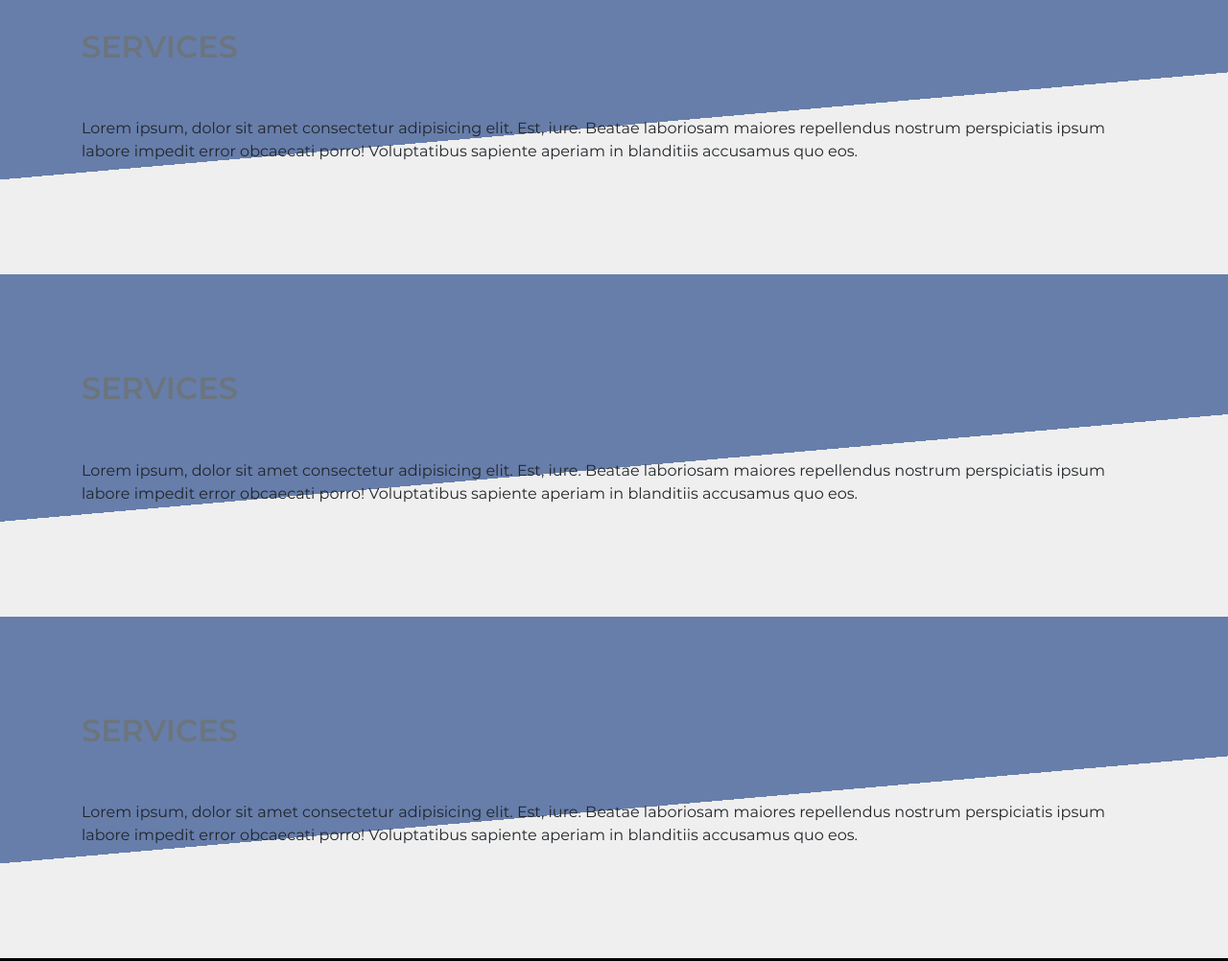
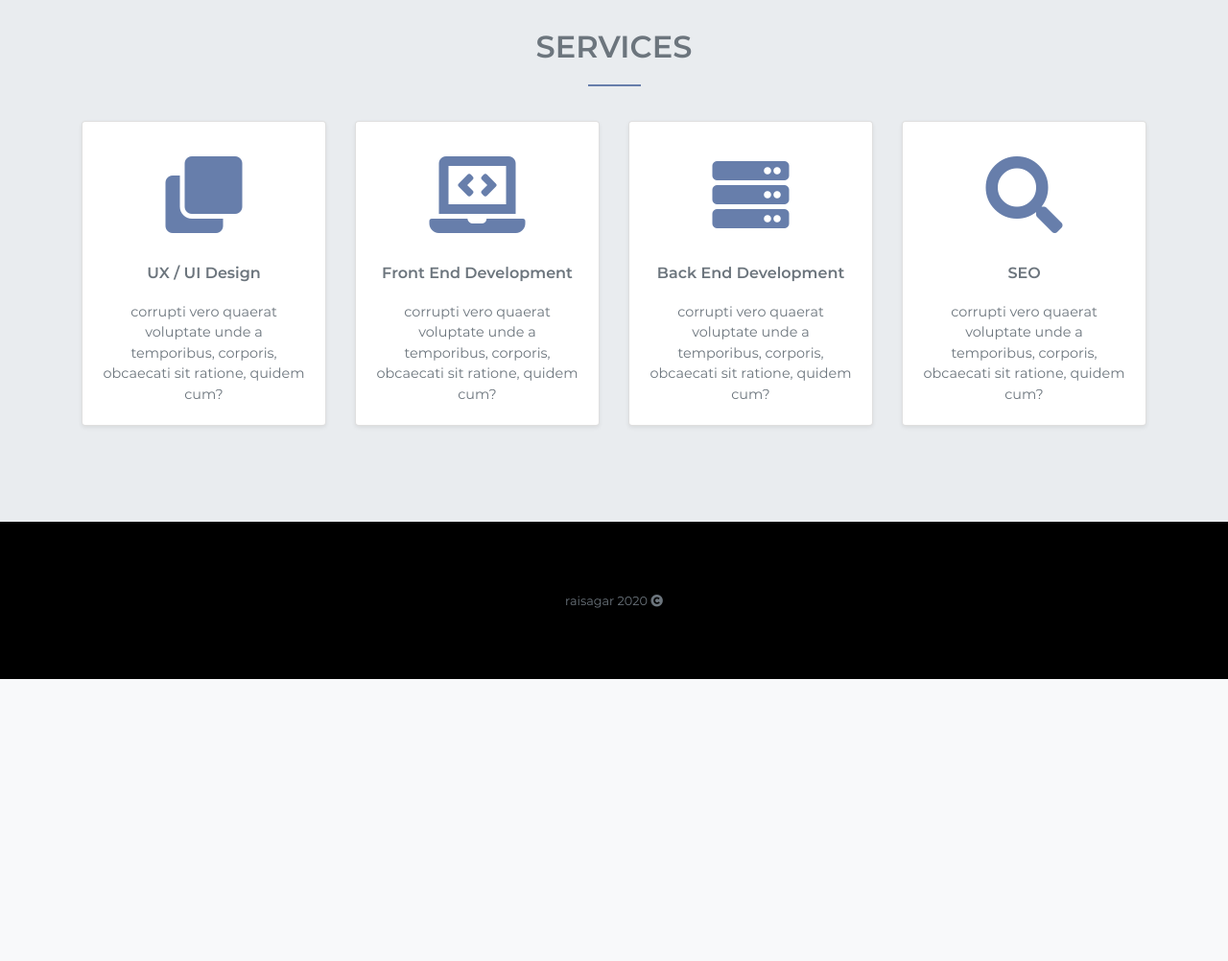
Before and after one commit to sagarrai2020/mark-lopez-v1, a website built with webpack: page docs/index.html in a window 1280 px wide. Shown: the part 2540-3542 px from the top of the page at 96% size. After the commit the page ends 3248 px from the top, so only its background shows below. Built offline with nearby package versions, Linux system fonts and the light colour scheme.

Commit message:
service section working

```diff
--- a/docs/index.html
+++ b/docs/index.html
@@ -272,39 +272,53 @@
 
        <section class="services" id="services">
            <div class="container">
-            <h1>
-                services
-            </h1>
-            <p>
-                Lorem ipsum, dolor sit amet consectetur adipisicing elit. Est, iure. Beatae laboriosam maiores repellendus nostrum perspiciatis ipsum labore impedit error obcaecati porro! Voluptatibus sapiente aperiam in blanditiis accusamus quo eos.
-            </p>
+                <h1 class="animated">
+                    services
+                </h1>
+
+                <div class="row">
+                    <div class="col-lg-3 col-md-4  col-sm-6">
+                        <div class="card card-body shadow-sm animated">
+                            <i class="fas fa-clone"></i>
+                            <div class="card-title"><h2>UX / UI Design</h2></div>
+                            <div class="card-text text-muted">
+                                corrupti vero quaerat voluptate unde a temporibus, corporis, obcaecati sit ratione, quidem cum?
+                            </div>
+                        </div>
+                    </div>
+                    <div class="col-lg-3 col-md-4  col-sm-6">
+                        <div class="card card-body shadow-sm animated">
+                            <i class="fas fa-laptop-code"></i>
+                            <div class="card-title"><h2>Front End Development</h2></div>
+                            <div class="card-text text-muted">
+                                corrupti vero quaerat voluptate unde a temporibus, corporis, obcaecati sit ratione, quidem cum?
+                            </div>
+                        </div>
+                    </div>
+                    <div class="col-lg-3 col-md-4  col-sm-6">
+                        <div class="card card-body shadow-sm animated">
+                            <i class="fas fa-server"></i>
+                            <div class="card-title"><h2>Back End Development</h2></div>
+                            <div class="card-text text-muted">
+                                corrupti vero quaerat voluptate unde a temporibus, corporis, obcaecati sit ratione, quidem cum?
+                            </div>
+                        </div>
+                    </div>
+                    <div class="col-lg-3 col-md-4  col-sm-6">
+                        <div class="card card-body shadow-sm animated">
+                            <i class="fas fa-search"></i>
+                            <div class="card-title"><h2>SEO</h2></div>
+                            <div class="card-text text-muted">
+
+                                corrupti vero quaerat voluptate unde a temporibus, corporis, obcaecati sit ratione, quidem cum?
+                            </div>
+                        </div>
+                    </div>
+                </div>
 
            </div>
         </section>
 
-        <section class="services" id="services">
-            <div class="container">
-             <h1>
-                 services
-             </h1>
-             <p>
-                 Lorem ipsum, dolor sit amet consectetur adipisicing elit. Est, iure. Beatae laboriosam maiores repellendus nostrum perspiciatis ipsum labore impedit error obcaecati porro! Voluptatibus sapiente aperiam in blanditiis accusamus quo eos.
-             </p>
-
-            </div>
-         </section>
-
-         <section class="services" id="services">
-             <div class="container">
-              <h1>
-                  services
-              </h1>
-              <p>
-                  Lorem ipsum, dolor sit amet consectetur adipisicing elit. Est, iure. Beatae laboriosam maiores repellendus nostrum perspiciatis ipsum labore impedit error obcaecati porro! Voluptatibus sapiente aperiam in blanditiis accusamus quo eos.
-              </p>
-
-             </div>
-          </section>
 
 <!--          <section class="projects" id="projects">
             <h1>
--- a/src/js/main/main.js
+++ b/src/js/main/main.js
@@ -156,11 +156,11 @@
                                             }
                                         });
                                         //content reveal
-                                        $("#about li.animated").each(function(){
-                                            if (isScrolledIntoView($(this)) === true) {
-                                                $(this).addClass("slideInUp");
-                                            }
-                                        });
+                                        // $("#about li.animated").each(function(){
+                                        //     if (isScrolledIntoView($(this)) === true) {
+                                        //         $(this).addClass("slideInUp");
+                                        //     }
+                                        // });
 
                                         // skills progress bar animation
                                         $(".skill .skill-per").each(function(){
@@ -171,14 +171,14 @@
                                             }
                                         });
 
-//                     // SERVICES section
-//                         // content reveal
-//                         $("#services .animated").each(function(){
-//                             if (isScrolledIntoView($(this)) === true) {
+                                        // SERVICES section
+                                            // content reveal
+                                            $("#services .animated").each(function(){
+                                                if (isScrolledIntoView($(this)) === true) {
 
-//                                 $(this).addClass(" slideInUp slow")
-//                             }
-//                         });
+                                                    $(this).addClass(" slideInUp slow")
+                                                }
+                                            });
 
 //                     // PROJECTS section
 //                         $(".projects h2").each(function(){
--- a/src/scss/main/_about.scss
+++ b/src/scss/main/_about.scss
@@ -3,7 +3,7 @@
     position: relative;
     z-index: 1;
     padding: 100px 0;
-    background: $light;
+    background: $white;
     line-height: 2rem;
 
     //h1
@@ -200,7 +200,7 @@
     // skills
     .skills {
         font-size: 0.9rem;
-        background: $light;
+        background: $white;
 
         //fontawesome icon
         .fas {
--- a/src/scss/main/_services.scss
+++ b/src/scss/main/_services.scss
@@ -1,23 +1,12 @@
 .services {
     position: relative;
     padding: 100px 0;
-
-    //services::before
-    &::before {
-        content: '';
-        position: absolute;
-        top: 0;
-        bottom: 0;
-        left: 0;
-        right:0;
-        z-index: -1;
-        background:linear-gradient(175deg, $primary 55%, #efefef 0%);
-    }
+    background: $gray-200;
 
     //h1
     h1 {
-        margin-bottom: 2rem;
         font-size: 2rem;
+        text-align: center;
         //after
         &::after {
             content: '';
@@ -25,7 +14,31 @@
             width: 55px;
             height: 2px;
             background: $primary;
-            margin-top: 20px;
+            margin: 20px auto;
+        }
+    }
+
+
+    //card
+    .card {
+        margin-top: 1rem;
+        text-align: center;
+
+        //fontawesome icon
+        .fas{
+            color: $primary;
+            margin: 1rem 0 2rem 0;
+            font-size: 5rem;
+        }
+
+        //h2
+        .card-title h2 {
+            font-size: 1rem;
+        }
+
+        //p
+        .card-text {
+            font-size: 0.9rem;
         }
     }
 }
```
Also changed, not shown: docs/css/bundle.css, docs/js/bundle.js.
